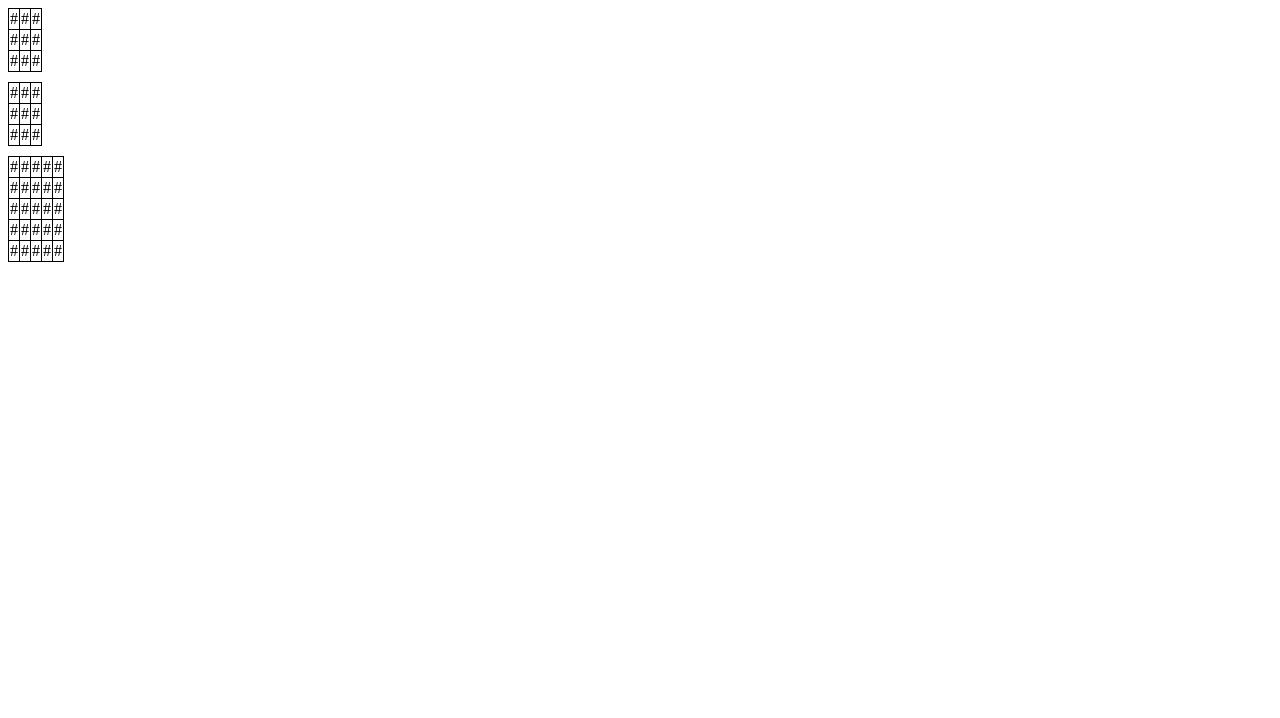
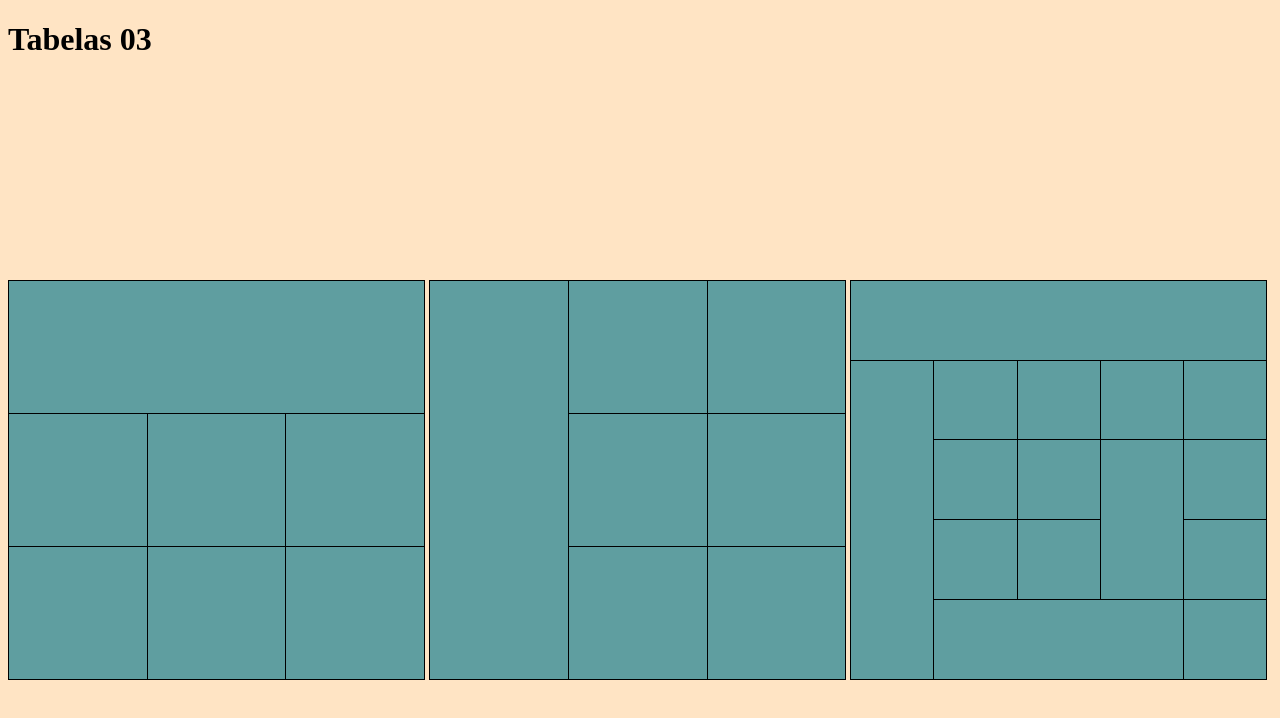
Before and after one commit to czguedes/semana-03, a plain HTML site: page ex01/tabelas03.html in a window 1280 px wide. Drawn offline with Linux system fonts and the light colour scheme.

Commit message:
estiliza tabelas

```diff
--- a/ex01/css/tabelas03.css
+++ b/ex01/css/tabelas03.css
@@ -1,8 +1,29 @@
+body{
+    background-color: bisque;
+}
+
 div{
-    margin-bottom: 10px;
+    display: inline-block;
+    position: relative;
+    min-width: 33%;
+    height: 100vh;
 }
 
 table, td{
     border: 1px solid black;
     border-collapse: collapse;
+    color: transparent;
 }
+
+table{
+    position: absolute;
+    top: calc(50vh - 25vh);
+    width: 100%;
+    height: 50vh;
+    background-color: cadetblue;
+}
+
+td:hover{
+    color: transparent;
+    background-color: blueviolet;
+}
--- a/ex01/tabelas03.html
+++ b/ex01/tabelas03.html
@@ -8,12 +8,11 @@
     <link rel="stylesheet" href="./css/tabelas03.css">
 </head>
 <body>
+    <h1>Tabelas 03</h1>
     <div>
         <table>
             <tr>
-                <td>#</td>
-                <td>#</td>
-                <td>#</td>
+                <td colspan="3">#</td>
             </tr>
             <tr>
                 <td>#</td>
@@ -31,8 +30,39 @@
     <div>
         <table>
             <tr>
+                <td rowspan="3">#</td>
                 <td>#</td>
                 <td>#</td>
+            </tr>
+            <tr>
+                <td>#</td>
+                <td>#</td>
+
+            </tr>
+            <tr>
+                <td>#</td>
+                <td>#</td>
+
+            </tr>
+        </table>
+    </div>
+
+    <div>
+        <table>
+            <tr>
+                <td colspan="5">#</td>
+            </tr>
+            <tr>
+                <td rowspan="4">#</td>
+                <td>#</td>
+                <td>#</td>
+                <td>#</td>
+                <td>#</td>
+            </tr>
+            <tr>
+                <td>#</td>
+                <td>#</td>
+                <td rowspan="2">#</td>
                 <td>#</td>
             </tr>
             <tr>
@@ -41,48 +71,7 @@
                 <td>#</td>
             </tr>
             <tr>
-                <td>#</td>
-                <td>#</td>
-                <td>#</td>
-            </tr>
-        </table>
-    </div>
-
-    <div>
-        <table>
-            <tr>
-                <td>#</td>
-                <td>#</td>
-                <td>#</td>
-                <td>#</td>
-                <td>#</td>
-            </tr>
-            <tr>
-                <td>#</td>
-                <td>#</td>
-                <td>#</td>
-                <td>#</td>
-                <td>#</td>
-            </tr>
-            <tr>
-                <td>#</td>
-                <td>#</td>
-                <td>#</td>
-                <td>#</td>
-                <td>#</td>
-            </tr>
-            <tr>
-                <td>#</td>
-                <td>#</td>
-                <td>#</td>
-                <td>#</td>
-                <td>#</td>
-            </tr>
-            <tr>
-                <td>#</td>
-                <td>#</td>
-                <td>#</td>
-                <td>#</td>
+                <td colspan="3">#</td>
                 <td>#</td>
             </tr>
         </table>
```
